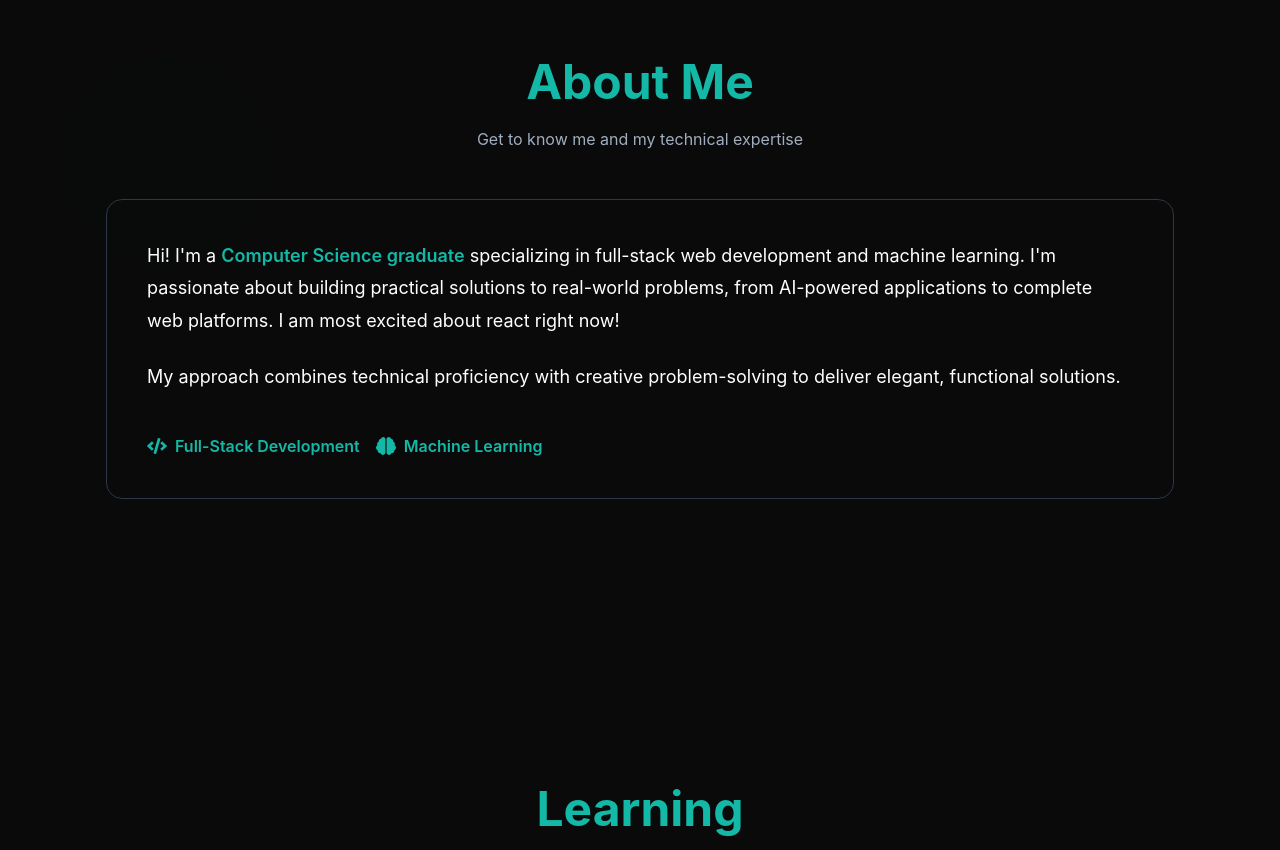
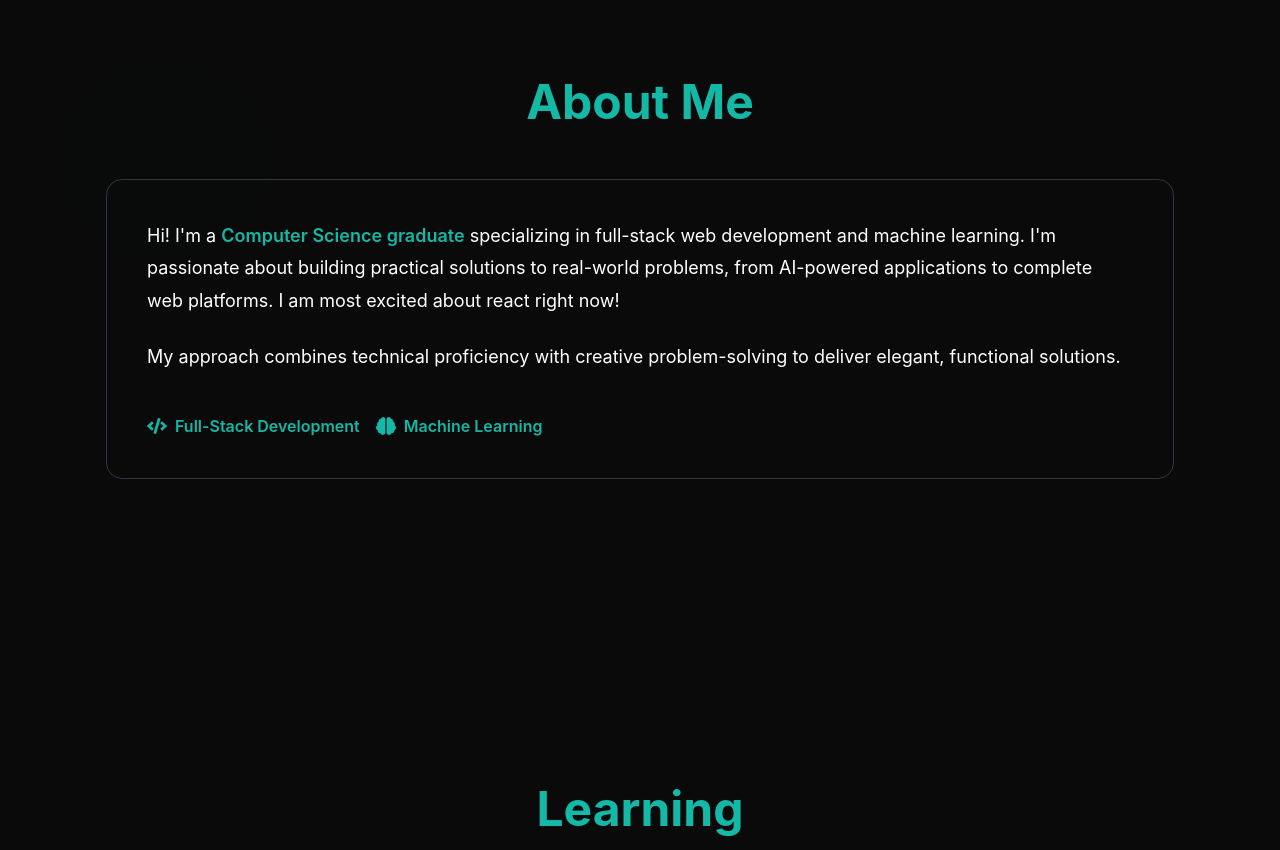
Before and after one commit to anandita-3217/anandita-dakshayani, a React (Vite) app: page / in a window 1280 px wide. Shown: the part 900-1750 px from the top of the page. Built offline with nearby package versions, Linux system fonts and the light colour scheme.

Commit message:
motion box parameters changed in about.jsx now works

```diff
--- a/src/App.jsx
+++ b/src/App.jsx
@@ -93,7 +93,7 @@ function App() {
 // TODO: Better layout design and make it multi page
 // TODO: Make security better for contact form
 // TODO: Have separate pages and have like buttons with tech skills or stuff for like when clicked tge projects with those tech skills in tags will be displayed
-// TODO: MotionBox Works for learning, certificates but not for many of the others test again and modify the code
+// TODO: MotionBox Works for about, learning, certificates but not for many of the others test again and modify the code
 // TODO: Direct mailto: in contact.jsx is unsafe check that out
 
 
--- a/src/components/About.jsx
+++ b/src/components/About.jsx
@@ -16,7 +16,7 @@ import {
   FaCode,
   FaBrain
 } from 'react-icons/fa';
-
+import { useInView } from 'react-intersection-observer';
 // Motion components
 const MotionBox = motion.create(Box);
 const MotionHeading = motion.create(Heading);
@@ -43,17 +43,36 @@ const staggerContainer = {
   }
 };
 
-const scaleIn = {
-  hidden: { opacity: 0, scale: 0.8 },
-  visible: {
-    opacity: 1,
-    scale: 1,
-    transition: { duration: 0.4, ease: "easeOut" }
-  }
-};
+const headerVariants = {
+    hidden: { opacity: 0, y: 40 },
+    visible: {
+      opacity: 1,
+      y: 0,
+      transition: { duration: 0.7 }
+    }
+  };
+const aboutVariants = {
+    hidden: { opacity: 0, y: -40 },
+    visible: {
+      opacity: 1,
+      y: 0,
+      transition: { duration: 0.7 }
+    }
+  };
+
 
 // About Section Component
 function About() {
+  const [headerRef, headerInView] = useInView({
+      triggerOnce: false,
+      threshold: 0.2
+    });
+
+  const [aboutRef, aboutInView] = useInView({
+      triggerOnce: false,
+      threshold: 0.2
+    });
+
   return (
     <Box
       id="about"
@@ -96,17 +115,20 @@ function About() {
         >
           {/* Section Title */}
           <MotionHeading
+            ref={headerRef}
             as="h2"
             fontSize={{ base: '3xl', md: '4xl', lg: '5xl' }}
             fontWeight="bold"
             textAlign="center"
-            mb={4}
-            variants={fadeInUp}
+            initial="hidden"
+            animate={headerInView ? "visible" : "hidden"}
+            variants={headerVariants}
+            mb={12}
           >
             <Text as="span" color="brand.400">About Me</Text>
           </MotionHeading>
 
-          <MotionText
+          {/* <MotionText
             textAlign="center"
             color="text.secondary"
             fontSize={{ base: 'sm', md: 'md' }}
@@ -114,10 +136,11 @@ function About() {
             variants={fadeInUp}
           >
             Get to know me and my technical expertise
-          </MotionText>
+          </MotionText> */}
 
           {/* About Content */}
           <MotionBox
+            ref={aboutRef}
             bg="transparent"
             backdropFilter="blur(1.5px)"
             borderRadius="2xl"
@@ -125,7 +148,9 @@ function About() {
             mb={12}
             border="1px solid"
             borderColor="border.primary"
-            variants={fadeInUp}
+            initial="hidden"
+            animate={aboutInView ? "visible" : "hidden"}
+            variants={aboutVariants}
             _hover={{
               borderColor: 'brand.400',
               boxShadow: '0 0 30px rgba(20, 184, 166, 0.2)'
--- a/src/components/Projects.jsx
+++ b/src/components/Projects.jsx
@@ -21,20 +21,17 @@ import { useInView } from 'react-intersection-observer';
 const MotionBox = motion.create(Box);
 const MotionHeading = motion.create(Heading);
 
-const fadeInUp = {
-  hidden: { opacity: 0, y: 30 },
-  visible: {
-    opacity: 1,
-    y: 0,
-    transition: { duration: 0.6, ease: "easeOut" }
-  }
-};
-
 function Projects() {
   const [currentIndex, setCurrentIndex] = useState(0);
   const [projects, setProjects] = useState([]);
   const [loading, setLoading] = useState(true);
   const [direction, setDirection] = useState(0);
+
+  // const [projectsRef, projectsInView] = useInView({
+  //   triggerOnce: false,
+  //   threshold: 0.2
+  // });
+
 
   // Scroll animation controls
   const headerControls = useAnimation();
```
